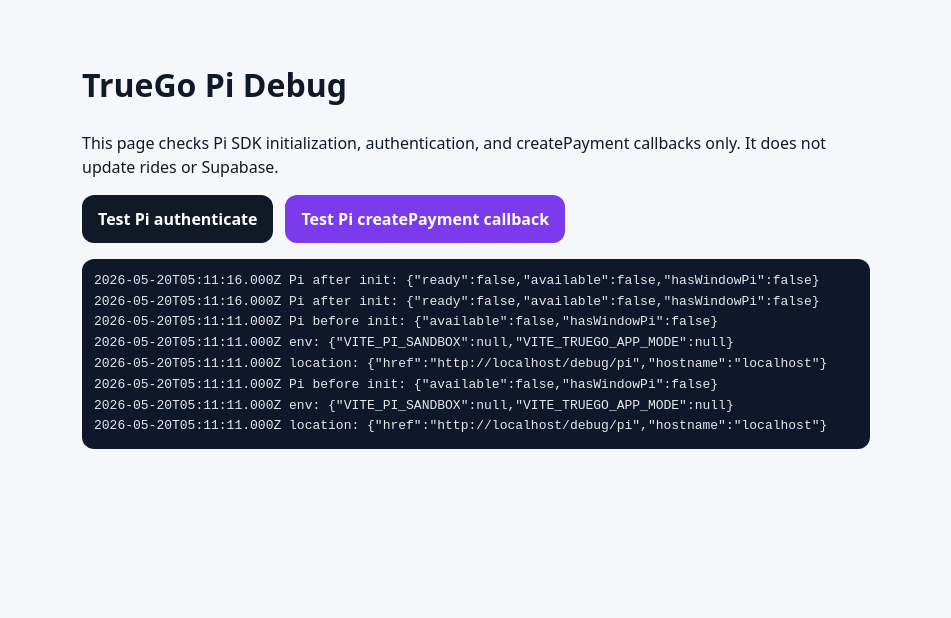
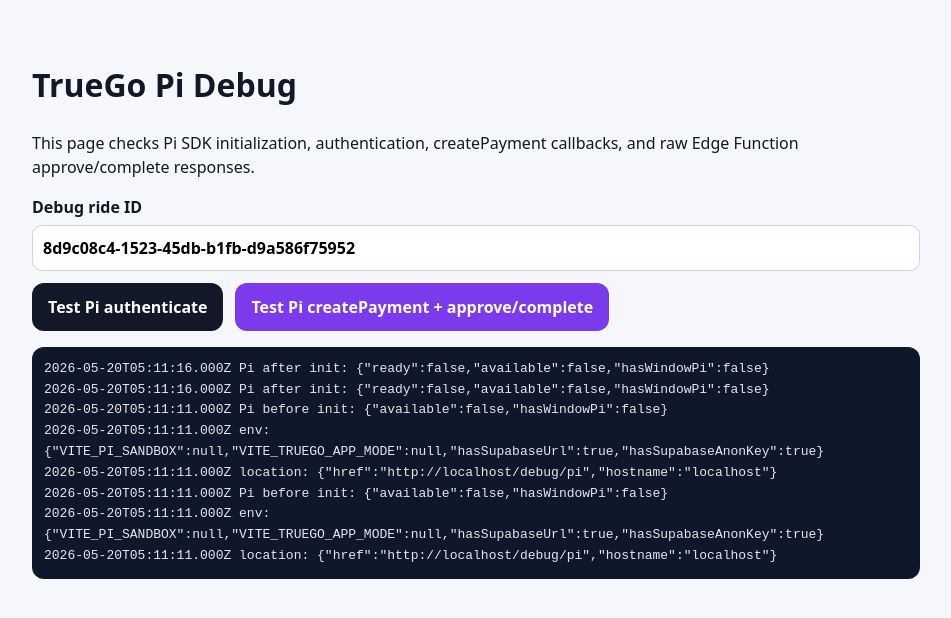
Before and after one commit to moatazmadibo/truego-superapp, a React (Vite) app: page /debug/pi in a window 1280 px wide. Shown: the top 618 px of the page, without its empty margins (164-1115 px from the left). Built offline with nearby package versions, Linux system fonts and the light colour scheme; no server answers.

Commit message:
chore(pi): show raw approve and complete debug responses

```diff
--- a/src/pages/rider/PiDebug.tsx
+++ b/src/pages/rider/PiDebug.tsx
@@ -1,8 +1,9 @@
-import { useEffect, useState } from "react";
+import { useEffect, useMemo, useState } from "react";
 import { initPiSdk, isPiSdkAvailable } from "../../lib/pi";
 import type { PiAuthResult, PiPayment } from "../../types/pi-sdk";
 
 const DEBUG_AMOUNT_PI = 0.00002062;
+const DEFAULT_DEBUG_RIDE_ID = "8d9c08c4-1523-45db-b1fb-d9a586f75952";
 
 function summarizePayment(payment?: PiPayment) {
   if (!payment) {
@@ -35,9 +36,62 @@
   };
 }
 
+async function callEdgeFunctionRaw(
+  functionName: string,
+  body: Record<string, unknown>
+) {
+  const supabaseUrl = import.meta.env.VITE_SUPABASE_URL as string | undefined;
+  const anonKey = import.meta.env.VITE_SUPABASE_ANON_KEY as string | undefined;
+
+  if (!supabaseUrl || !anonKey) {
+    return {
+      ok: false,
+      status: 0,
+      body: {
+        error: "Missing VITE_SUPABASE_URL or VITE_SUPABASE_ANON_KEY in build",
+      },
+    };
+  }
+
+  const response = await fetch(`${supabaseUrl}/functions/v1/${functionName}`, {
+    method: "POST",
+    headers: {
+      "Content-Type": "application/json",
+      apikey: anonKey,
+      authorization: `Bearer ${anonKey}`,
+    },
+    body: JSON.stringify(body),
+  });
+
+  const text = await response.text();
+
+  let parsedBody: unknown = text;
+  try {
+    parsedBody = JSON.parse(text);
+  } catch {
+    // Keep raw text.
+  }
+
+  return {
+    ok: response.ok,
+    status: response.status,
+    body: parsedBody,
+  };
+}
+
 export default function PiDebug() {
+  const queryRideId = useMemo(() => {
+    if (typeof window === "undefined") {
+      return DEFAULT_DEBUG_RIDE_ID;
+    }
+
+    const params = new URLSearchParams(window.location.search);
+    return params.get("rideId") ?? DEFAULT_DEBUG_RIDE_ID;
+  }, []);
+
   const [logs, setLogs] = useState<string[]>([]);
   const [authResult, setAuthResult] = useState<PiAuthResult | null>(null);
+  const [rideId, setRideId] = useState(queryRideId);
 
   function log(message: string, data?: unknown) {
     const safeData =
@@ -67,6 +121,8 @@
       log("env", {
         VITE_PI_SANDBOX: import.meta.env.VITE_PI_SANDBOX ?? null,
         VITE_TRUEGO_APP_MODE: import.meta.env.VITE_TRUEGO_APP_MODE ?? null,
+        hasSupabaseUrl: Boolean(import.meta.env.VITE_SUPABASE_URL),
+        hasSupabaseAnonKey: Boolean(import.meta.env.VITE_SUPABASE_ANON_KEY),
       });
 
       log("Pi before init", {
@@ -117,7 +173,17 @@
 
   async function testCreatePaymentCallback() {
     try {
-      log("createPayment test start", { amount: DEBUG_AMOUNT_PI });
+      const trimmedRideId = rideId.trim();
+
+      log("createPayment test start", {
+        amount: DEBUG_AMOUNT_PI,
+        rideId: trimmedRideId,
+      });
+
+      if (!trimmedRideId) {
+        log("createPayment failed", "Ride ID is required for approve/complete debug");
+        return;
+      }
 
       if (!window.Pi) {
         log("createPayment failed", "window.Pi is missing");
@@ -138,23 +204,68 @@
           debug: true,
           source: "PiDebug",
           app: "TrueGo",
+          rideId: trimmedRideId,
           createdAt: new Date().toISOString(),
         },
         uid: login.user.uid,
       };
 
+      let approvalStarted = false;
+      let completionStarted = false;
+
       log("createPayment call", paymentData);
 
       window.Pi.createPayment(paymentData, {
-        onReadyForServerApproval: (paymentId) => {
+        onReadyForServerApproval: async (paymentId) => {
           log("createPayment onReadyForServerApproval", { paymentId });
+
+          if (approvalStarted) {
+            log("approve skipped", {
+              paymentId,
+              reason: "Approval already started for this debug payment",
+            });
+            return;
+          }
+
+          approvalStarted = true;
+
+          const approveResult = await callEdgeFunctionRaw("pi-payment-approve", {
+            rideId: trimmedRideId,
+            paymentId,
+            amountPi: DEBUG_AMOUNT_PI,
+          });
+
+          log("approve edge result", approveResult);
         },
-        onReadyForServerCompletion: (paymentId, txid) => {
+
+        onReadyForServerCompletion: async (paymentId, txid) => {
           log("createPayment onReadyForServerCompletion", { paymentId, txid });
+
+          if (completionStarted) {
+            log("complete skipped", {
+              paymentId,
+              txid,
+              reason: "Completion already started for this debug payment",
+            });
+            return;
+          }
+
+          completionStarted = true;
+
+          const completeResult = await callEdgeFunctionRaw("pi-payment-complete", {
+            rideId: trimmedRideId,
+            paymentId,
+            txid,
+            amountPi: DEBUG_AMOUNT_PI,
+          });
+
+          log("complete edge result", completeResult);
         },
+
         onCancel: (paymentId) => {
           log("createPayment onCancel", { paymentId });
         },
+
         onError: (error, payment) => {
           log("createPayment onError", {
             error: summarizeError(error),
@@ -168,12 +279,28 @@
   }
 
   return (
-    <div style={{ maxWidth: 820, margin: "24px auto", padding: 16, fontFamily: "system-ui, sans-serif" }}>
+    <div style={{ maxWidth: 920, margin: "24px auto", padding: 16, fontFamily: "system-ui, sans-serif" }}>
       <h1>TrueGo Pi Debug</h1>
       <p>
-        This page checks Pi SDK initialization, authentication, and createPayment
-        callbacks only. It does not update rides or Supabase.
+        This page checks Pi SDK initialization, authentication, createPayment
+        callbacks, and raw Edge Function approve/complete responses.
       </p>
+
+      <label style={{ display: "block", marginBottom: 12, fontWeight: 700 }}>
+        Debug ride ID
+        <input
+          value={rideId}
+          onChange={(event) => setRideId(event.target.value)}
+          style={{
+            display: "block",
+            width: "100%",
+            marginTop: 6,
+            padding: 10,
+            borderRadius: 10,
+            border: "1px solid #cbd5e1",
+          }}
+        />
+      </label>
 
       <div style={{ display: "flex", gap: 12, flexWrap: "wrap" }}>
         <button
@@ -203,7 +330,7 @@
             fontWeight: 700,
           }}
         >
-          Test Pi createPayment callback
+          Test Pi createPayment + approve/complete
         </button>
       </div>
 
```
